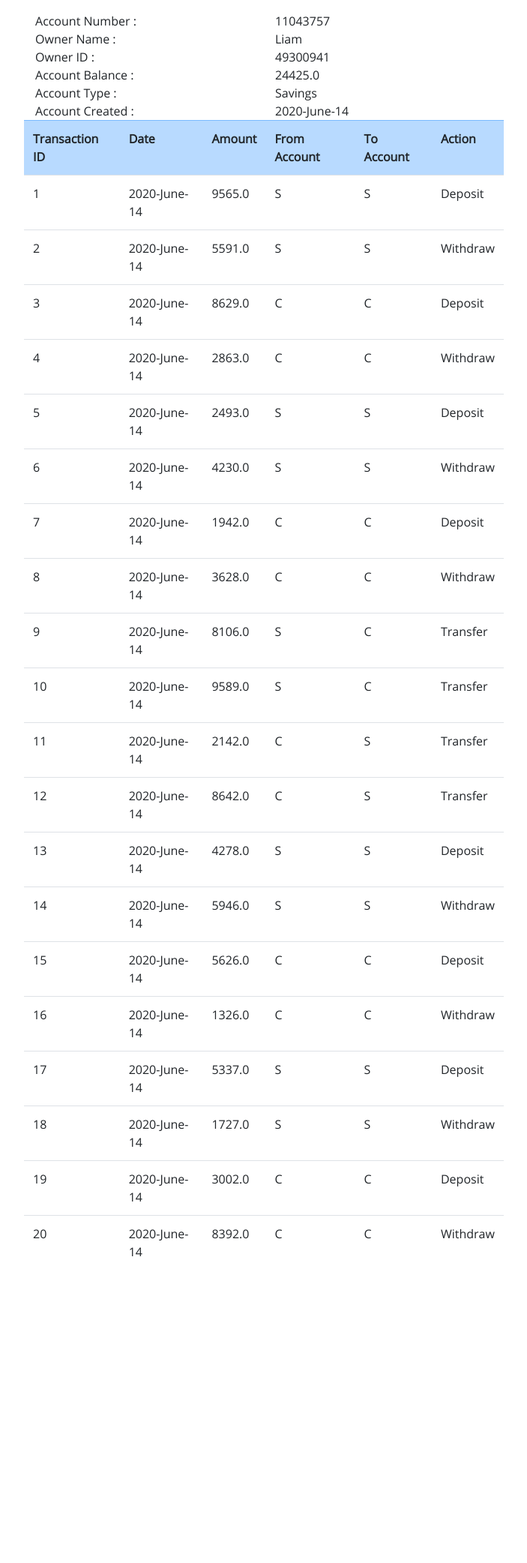
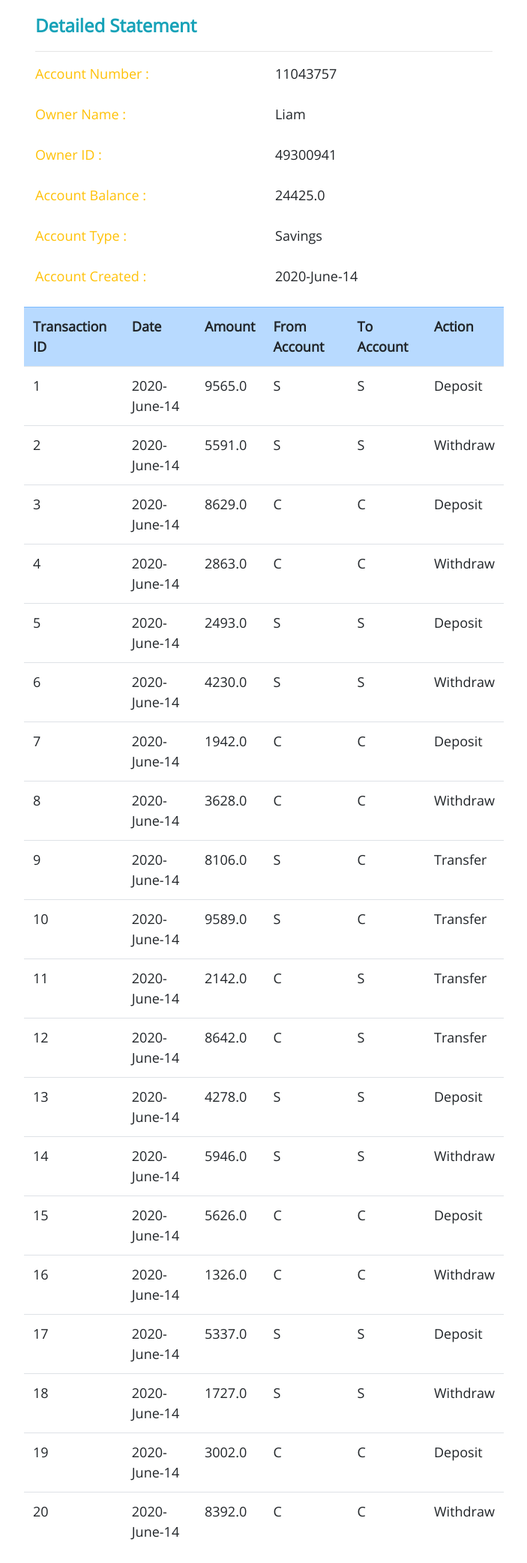
Before and after one commit to tejoyv/retailmanagement, a Flask app: template application/templates/show_transactions.html in a window 1280 px wide. Shown: the part 104-2188 px from the top of the page at 75% size, without its empty margins (288-991 px from the left). Before the commit the page ends 1779 px from the top, so only its background shows below. Run offline with Flask 2, Linux system fonts and the light colour scheme; the template is opened without the code that fills it: values that come from a table or form of the project are taken from there, others are empty; data comes from the database, SQL or seed files in the repository; some libraries are stand-ins or nearby versions.

Commit message:
Print Statement UI change

```diff
--- a/application/templates/show_transactions.html
+++ b/application/templates/show_transactions.html
@@ -1,26 +1,27 @@
 {% extends 'layout.html' %}
 {% block content %}
-    <div class="row">
+    <div class="row" style="font-size: large;">
         <div class="col-3"></div>
         <div class="col align-self-center">
+            <legend class="text-info" style="font-weight: bold;">Detailed Statement</legend><hr/>
             <div class="row">
-                <div class="col-6">Account Number :</div>
+                <div class="col-6 text-warning",style="font-weight: bold;">Account Number :</div><br/><br/>
                 <div class="col-6">{{ account.acc_no }}</div>
             </div>
             <div class="row">
-                <div class="col-6">Owner Name :</div>
+                <div class="col-6 text-warning",style="font-weight: bold;">Owner Name :</div><br/><br/>
                 <div class="col-6">{{ account.Owner.cust_name }}</div>
             </div>
             <div class="row">
-                <div class="col-6">Owner ID :</div>
+                <div class="col-6 text-warning",style="font-weight: bold;">Owner ID :</div><br/><br/>
                 <div class="col-6">{{ account.cust_id }}</div>
             </div>
             <div class="row">
-                <div class="col-6">Account Balance :</div>
+                <div class="col-6 text-warning",style="font-weight: bold;">Account Balance :</div><br/><br/>
                 <div class="col-6">{{ account.acc_balance }}</div>
             </div>
             <div class="row">
-                <div class="col-6">Account Type :</div>
+                <div class="col-6 text-warning",style="font-weight: bold;">Account Type :</div><br/><br/>
                 {% if account.acc_type == 'S'%}
                 <div class="col-6">Savings</div>
                 {% elif account.acc_type == 'C' %}
@@ -28,7 +29,7 @@
                 {% endif %}
             </div>
             <div class="row">
-                <div class="col-6">Account Created :</div>
+                <div class="col-6 text-warning",style="font-weight: bold;">Account Created :</div><br/><br/>
                 <div class="col-6">{{ account.acc_createDate.strftime("%Y-%B-%d") }}</div>
             </div>
             <div class="row">
```
Also changed, not shown: application/templates/acc_statement.html (+17 -8 lines), application/templates/print_statements.html (+8 -7 lines).
